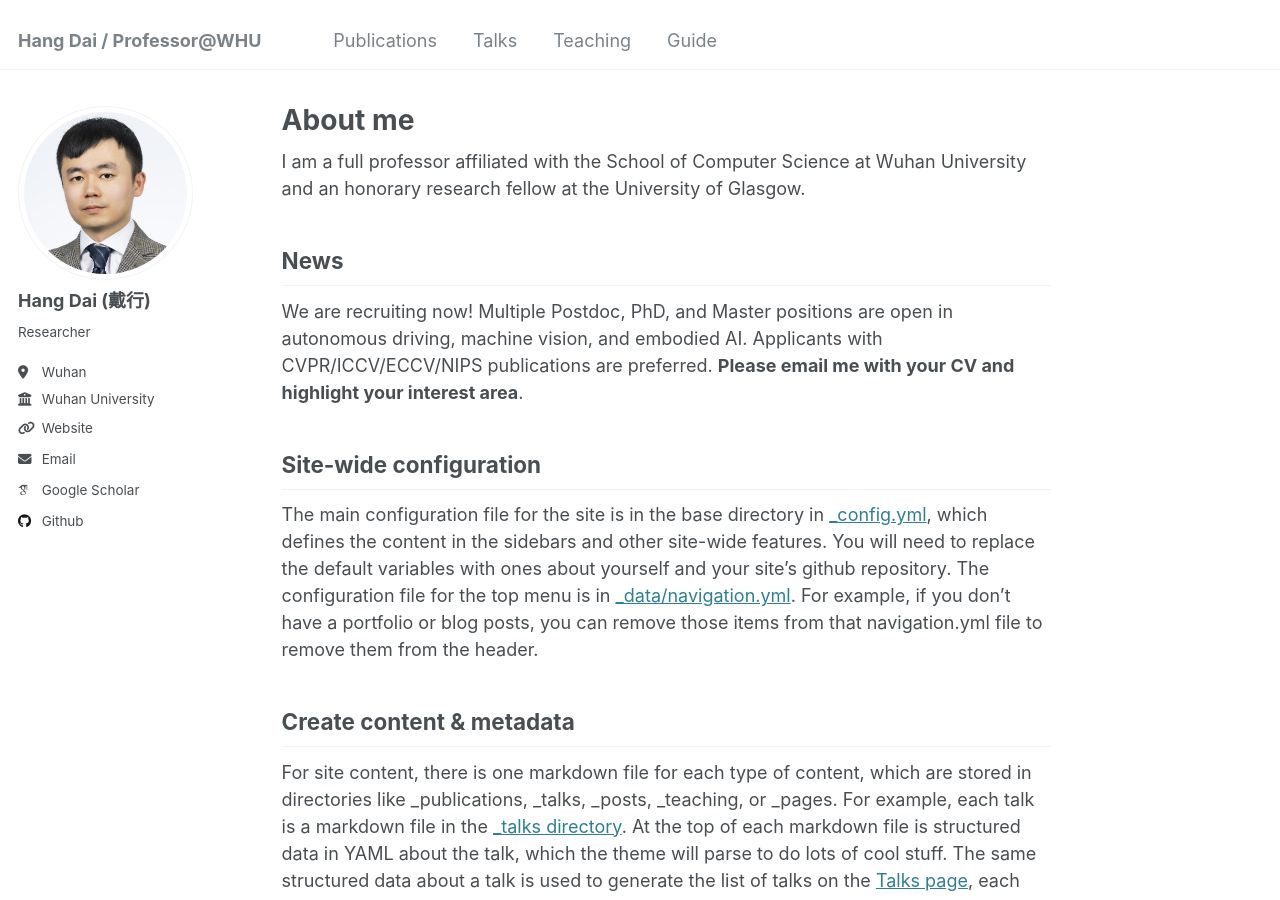
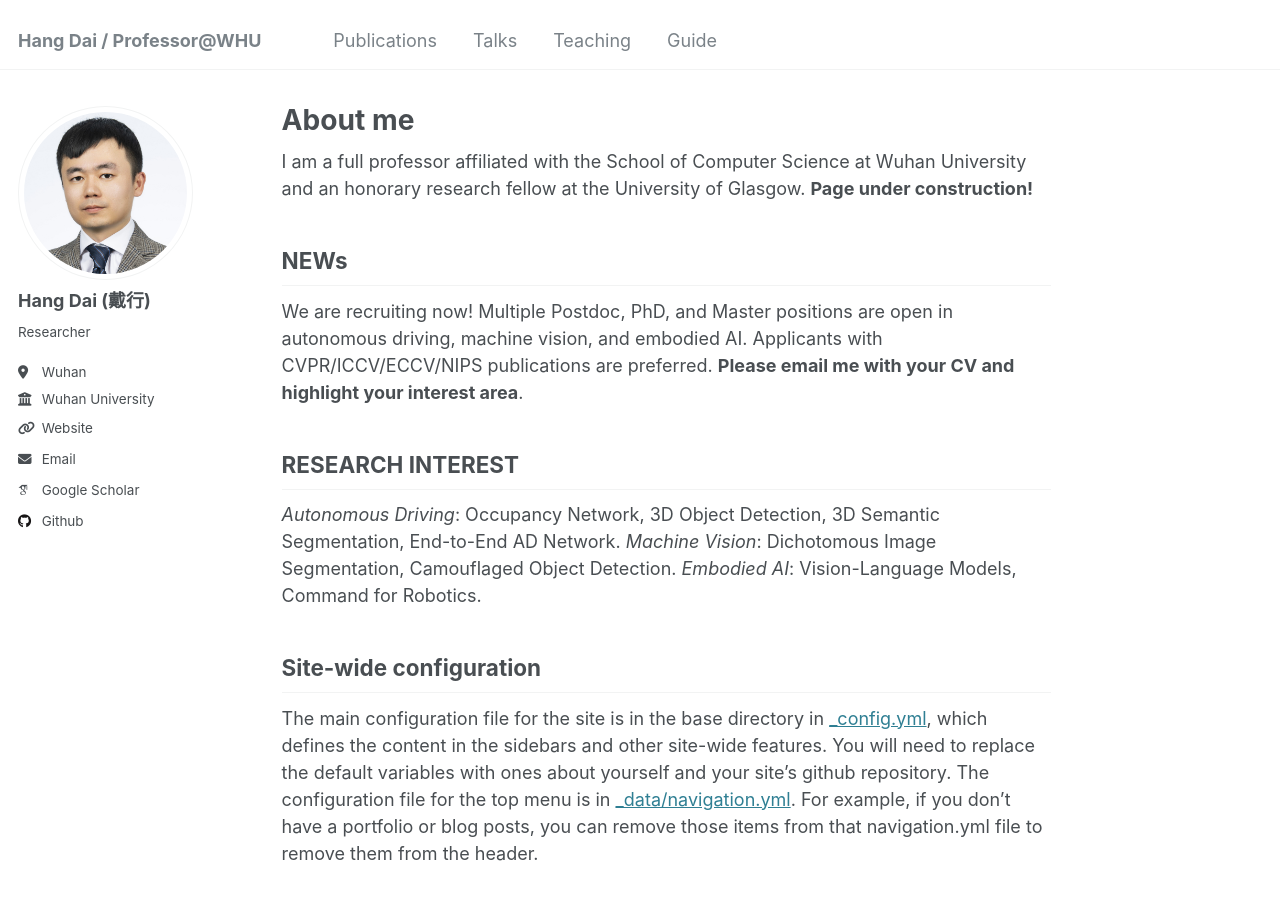
Before and after one commit to Dai-Hang/Dai-Hang.github.io, a Jekyll site: the page built from _pages/about.md, in a window 1280 px wide and 900 px high. Built offline with Jekyll 4.4.1, drawn with Linux system fonts in a browser that asks for light colours; some web fonts are replaced.

Commit message:
Update about.md

```diff
--- a/_pages/about.md
+++ b/_pages/about.md
@@ -7,11 +7,17 @@ redirect_from:
   - /about.html
 ---
 
-I am a full professor affiliated with the School of Computer Science at Wuhan University and an honorary research fellow at the University of Glasgow.
+I am a full professor affiliated with the School of Computer Science at Wuhan University and an honorary research fellow at the University of Glasgow. **Page under construction!**
 
-News
+NEWs
 ------
 We are recruiting now! Multiple Postdoc, PhD, and Master positions are open in autonomous driving, machine vision, and embodied AI. Applicants with CVPR/ICCV/ECCV/NIPS publications are preferred. **Please email me with your CV and highlight your interest area**.
+
+RESEARCH INTEREST
+------
+*Autonomous Driving*: Occupancy Network, 3D Object Detection, 3D Semantic Segmentation, End-to-End AD Network.
+*Machine Vision*: Dichotomous Image Segmentation, Camouflaged Object Detection.
+*Embodied AI*: Vision-Language Models, Command for Robotics.
 
 Site-wide configuration
 ------
```
